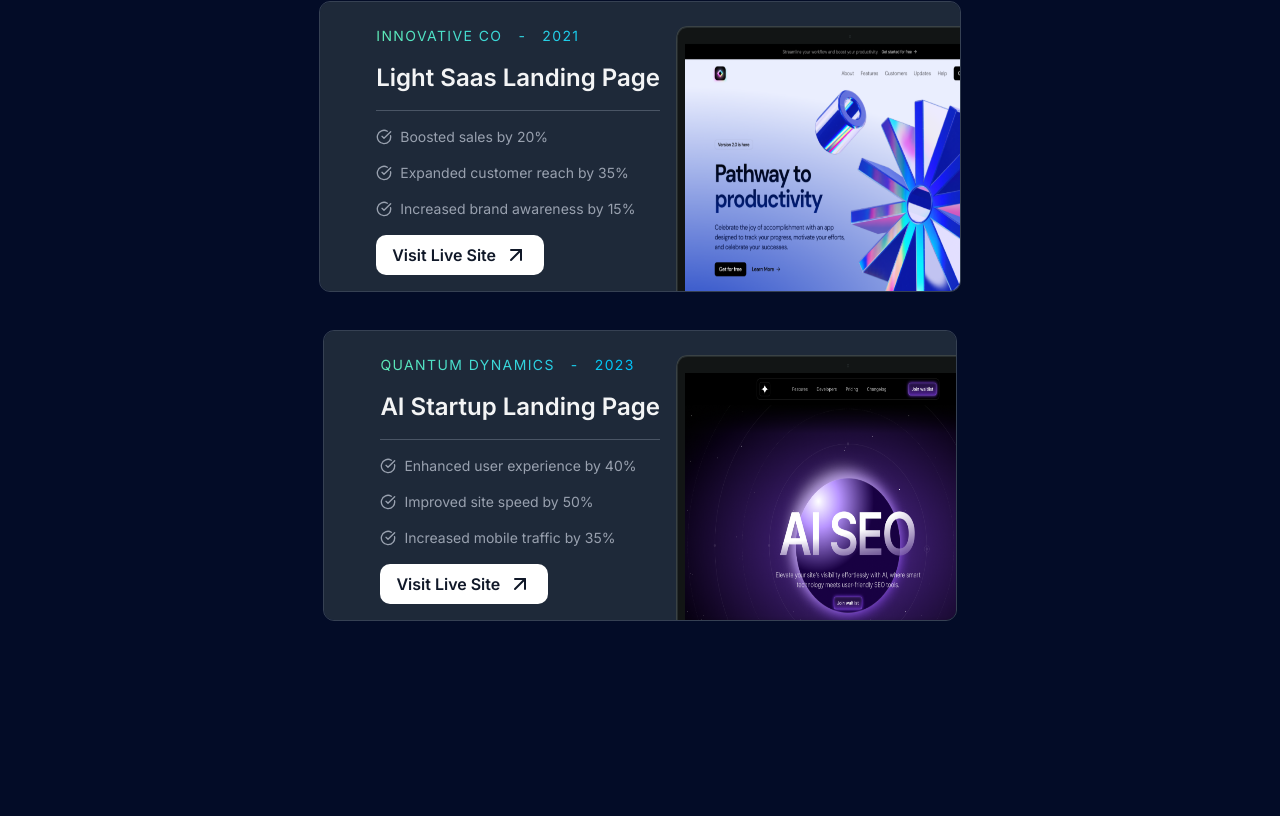
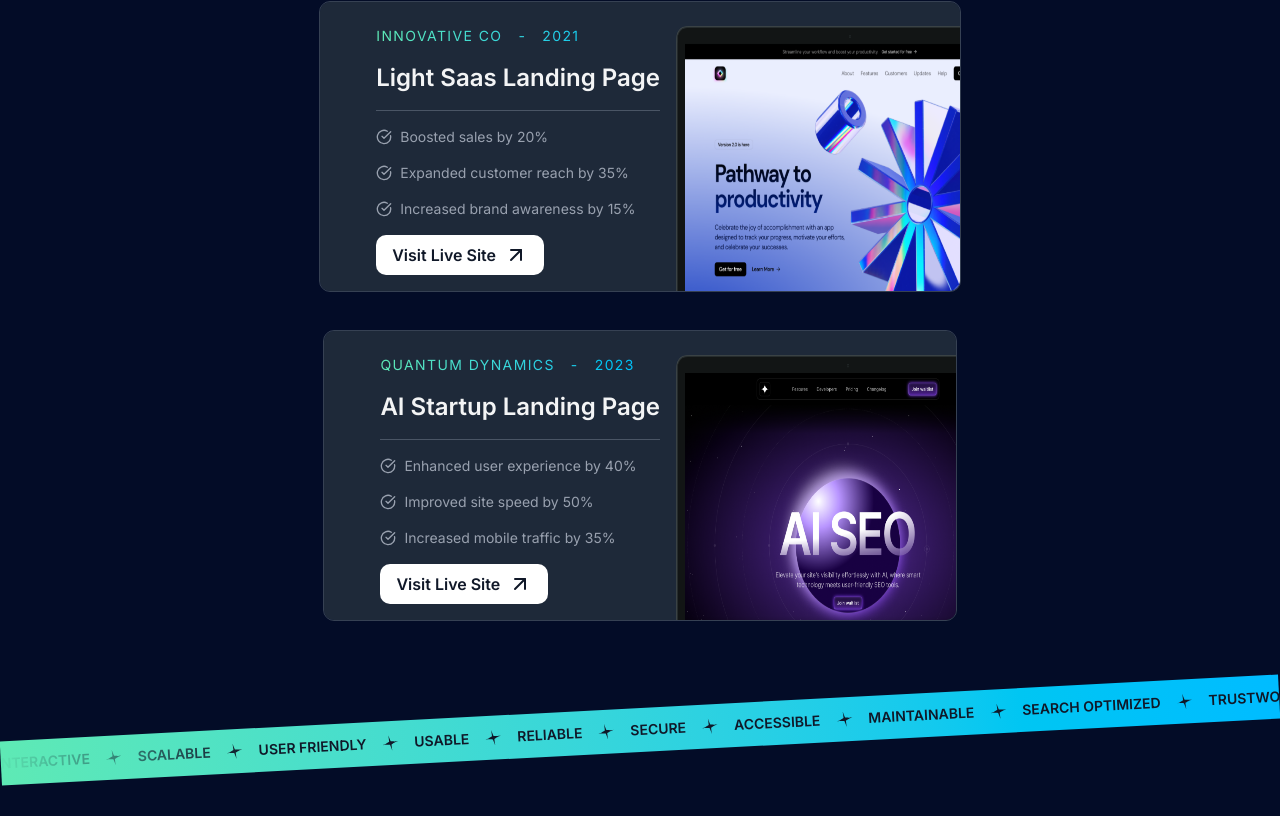
Before and after one commit to Goodeetech/my_portfolio, a Next.js app: page / in a window 1280 px wide. Shown: the part 1219-2035 px from the top of the page. Before the commit the page ends 1863 px from the top, so only its background shows below. Built offline with nearby package versions, Linux system fonts and the light colour scheme.

Commit message:
finished the tape section

```diff
--- /dev/null
+++ b/app/components/layers/Tape.tsx
@@ -0,0 +1,61 @@
+import React from "react";
+
+const words = [
+  "Interactive",
+  "Scalable",
+  "User Friendly",
+  "Usable",
+  "Reliable",
+  "Secure",
+  "Accessible",
+  "Maintainable",
+  "Search Optimized",
+  "Trustworthy",
+];
+
+const Tape = () => {
+  return (
+    <div className="py-16">
+      <div>
+        <div className="flex bg-gradient-to-r from-emerald-300 to-sky-400 overflow-x-clip -rotate-3">
+          <div className="flex [mask-image:linear-gradient(to_right,transparent,black_10%,black_90%,transparent)] -mx-1">
+            <div className="flex flex-none gap-4 py-3">
+              {[...words, ...words].map((item, index) => (
+                <div className="inline-flex gap-4 items-center" key={index}>
+                  <h2 className="text-gray-900 font-semibold uppercase text-sm">
+                    {item}
+                  </h2>
+                  <div>
+                    <svg
+                      xmlns="http://www.w3.org/2000/svg"
+                      viewBox="0 0 100 100"
+                      fill="currentColor"
+                      className="w-4 h-4 -rotate-12 text-gray-900"
+                    >
+                      <path
+                        d="
+      M50 0
+      C52 20, 52 20, 55 40
+      C80 48, 80 48, 100 50
+      C80 52, 80 52, 55 60
+      C52 80, 52 80, 50 100
+      C48 80, 48 80, 45 60
+      C20 52, 20 52, 0 50
+      C20 48, 20 48, 45 40
+      C48 20, 48 20, 50 0
+      Z
+    "
+                      />
+                    </svg>
+                  </div>
+                </div>
+              ))}
+            </div>
+          </div>
+        </div>
+      </div>
+    </div>
+  );
+};
+
+export default Tape;
--- a/app/page.tsx
+++ b/app/page.tsx
@@ -2,6 +2,7 @@ import Image from "next/image";
 import Header from "./components/Header";
 import HeroSection from "./components/HeroSection";
 import { Project } from "./components/Projects";
+import Tape from "./components/layers/Tape";
 
 export default function Home() {
   return (
@@ -9,6 +10,7 @@ export default function Home() {
       <Header />
       <HeroSection />
       <Project />
+      <Tape />
     </div>
   );
 }
```
